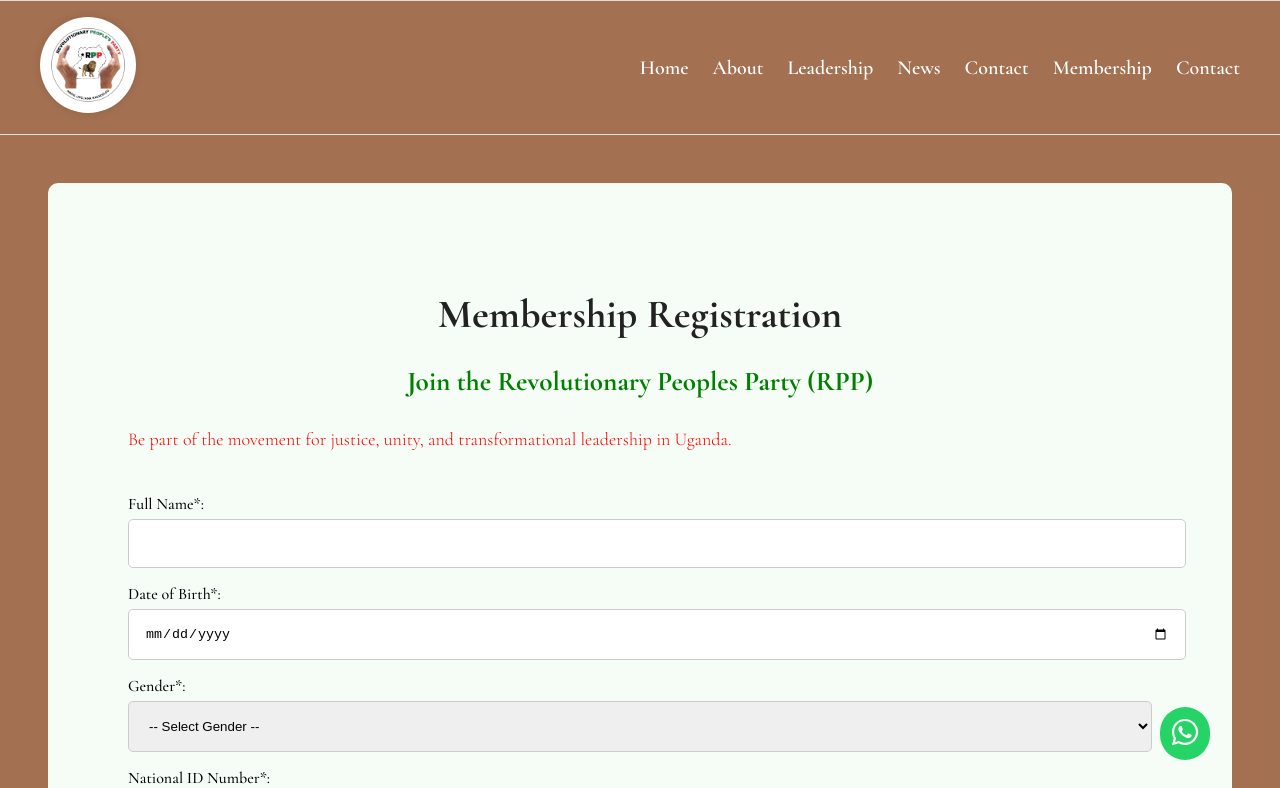
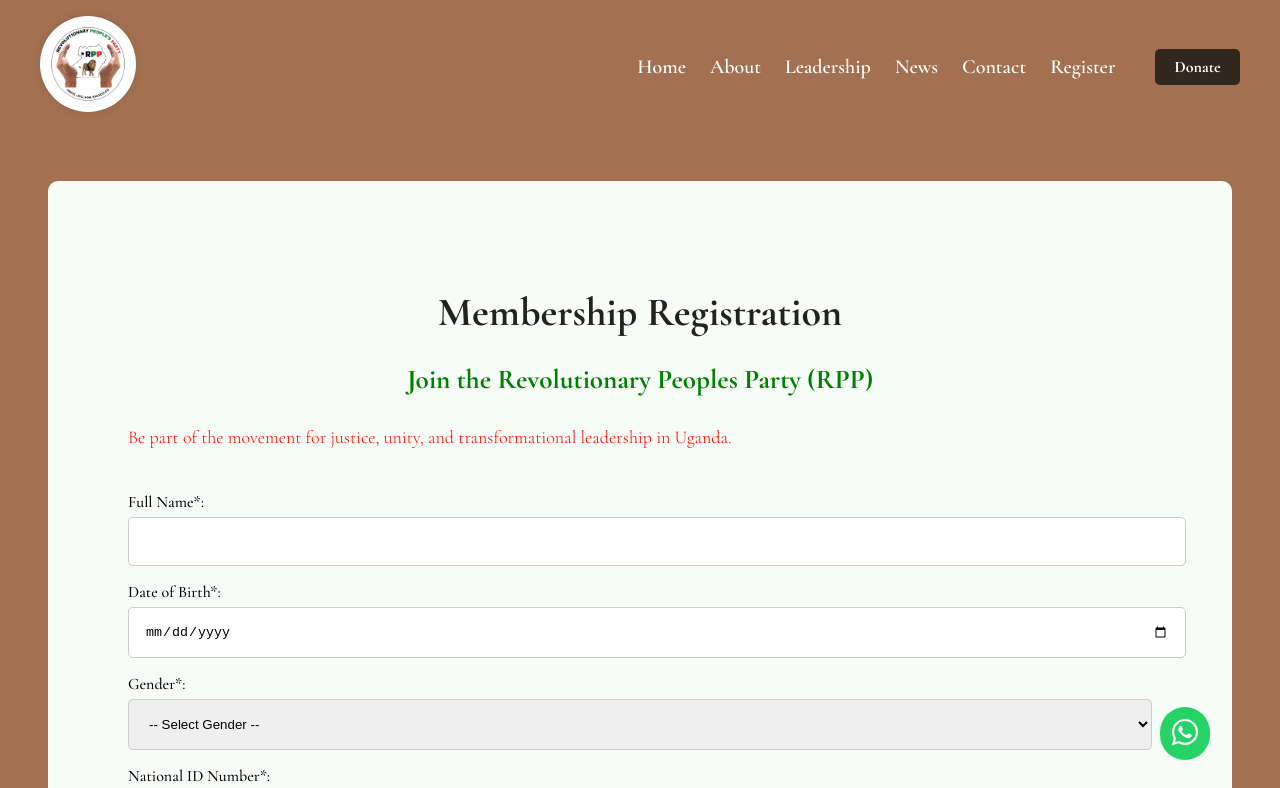
Before and after one commit to dkabagambe/Revolutionary-People-s-Party, a React (Create React App) app: page /membership in a window 1280 px wide. Shown: the top 788 px of the page. Built offline with nearby package versions, Linux system fonts and the light colour scheme.

Commit message:
i have added the donation button

```diff
--- a/src/components/Header.js
+++ b/src/components/Header.js
@@ -20,25 +20,24 @@ const Header = () => {
 
         <nav className={`nav ${menuOpen ? "open" : ""}`}>
           {[
-            "/",
-            "/about",
-            "/leadership",
-            "/news",
-            "/contact",
-            "/membership",
-            "/contact",
-          ].map((path, index) => (
+            { path: "/", label: "Home" },
+            { path: "/about", label: "About" },
+            { path: "/leadership", label: "Leadership" },
+            { path: "/news", label: "News" },
+            { path: "/contact", label: "Contact" },
+            { path: "/membership", label: "Register" },
+            { path: "/", label: "Donate", isButton: true },
+          ].map(({ path, label, isButton }, index) => (
             <Link
               key={index}
               to={path}
-              className="nav-link"
+              className={isButton ? "donate-btn" : "nav-link"}
               onClick={closeMenu}
             >
-              {path === "/"
-                ? "Home"
-                : path.replace("/", "").charAt(0).toUpperCase() + path.slice(2)}
+              {label}
             </Link>
           ))}
+
           <button className="close-btn" onClick={closeMenu}>
             ×
           </button>
--- a/src/styles/Header.css
+++ b/src/styles/Header.css
@@ -1,7 +1,5 @@
 .header {
   background: #a37051;
-  border-bottom: 1px solid #ddd;
-  border-top: 1px solid #ddd;
   position: sticky;
   top: 0;
   z-index: 1000;
@@ -73,6 +71,22 @@
   cursor: pointer;
   display: none;
 }
+.donate-btn {
+  background-color: #31271c;
+  color: #fff;
+  padding: 0.5rem 1.2rem;
+  margin-left: 1rem;
+  color: #fff;
+  border: none;
+  border-radius: 5px;
+  font-weight: bold;
+  text-decoration: none;
+  transition: all 0.3s;
+}
+
+.donate-btn:hover {
+  background-color: #2f231e;
+}
 
 /* Responsive styles */
 @media (max-width: 768px) {
@@ -134,4 +148,14 @@
     margin-bottom: 1rem;
     cursor: pointer;
   }
+  .donate-btn {
+    display: flex;
+    justify-content: center;
+    align-items: center;
+    padding: 0.75rem;
+    text-align: center;
+    margin: 1rem auto; /* Centers horizontally */
+    transition: all 0.3s;
+    width: 200px;
+  }
 }
--- a/src/styles/MissionSection.css
+++ b/src/styles/MissionSection.css
@@ -13,13 +13,12 @@
 
 .mission-text {
   max-width: 100%;
-  margin: 0 auto 3rem auto;
   font-weight: 300;
-  font-size: clamp(10px, 5vw, 18px);
+  font-size: clamp(12px, 5vw, 18px);
   line-height: clamp(1.5, 1.6, 1.8);
-  text-align: left;
   margin-bottom: calc(0.8 * clamp(50px, 2vw + 1rem, 65px));
   color: #000;
+  font-weight: 300;
 }
 
 .values {
@@ -78,22 +77,23 @@
   font-size: clamp(20px, 1.5vw + 1rem, 22px);
   font-weight: 500;
   margin-bottom: calc(0.8 * clamp(10px, 2vw + 1rem, 15px));
-  color: purple;
+  color: #122;
+  font-family: cormorant;
 }
 
 .get-involved {
-  background-color: darkgray;
-  color: white;
+  background-color: rgb(143, 142, 142);
+  color: #f5fdf6;
   padding: 4rem 2rem;
   text-align: center;
   border-radius: 8px;
+  font-family: cormorant;
 }
 
 .get-involved p {
   font-weight: 300;
   font-size: clamp(10px, 5vw, 18px);
   line-height: clamp(1.5, 1.6, 1.8);
-  text-align: left;
   margin-bottom: calc(0.8 * clamp(50px, 2vw + 1rem, 65px));
 }
 
@@ -107,17 +107,18 @@
 .involved-button {
   color: #c00;
   border: none;
+  padding: 1rem;
   font-size: clamp(20px, 1.5vw + 1rem, 22px);
   font-weight: 500;
-  margin-bottom: calc(0.8 * clamp(10px, 2vw + 1rem, 15px));
   border-radius: 5px;
   cursor: pointer;
+  font-family: cormorant;
   transition: background 0.3s ease, color 0.3s ease;
 }
 
 .involved-button:hover {
   background: #900;
-  color: white;
+  color: #f5fdf6;
 }
 
 /* Responsive tweaks */
@@ -126,9 +127,6 @@
     font-size: 2rem;
   }
 
-  .mission-text {
-    font-size: 1rem;
-  }
   .policy-grid {
     grid-template-columns: repeat(auto-fit, minmax(200px, 1fr));
     gap: 1rem;
```
